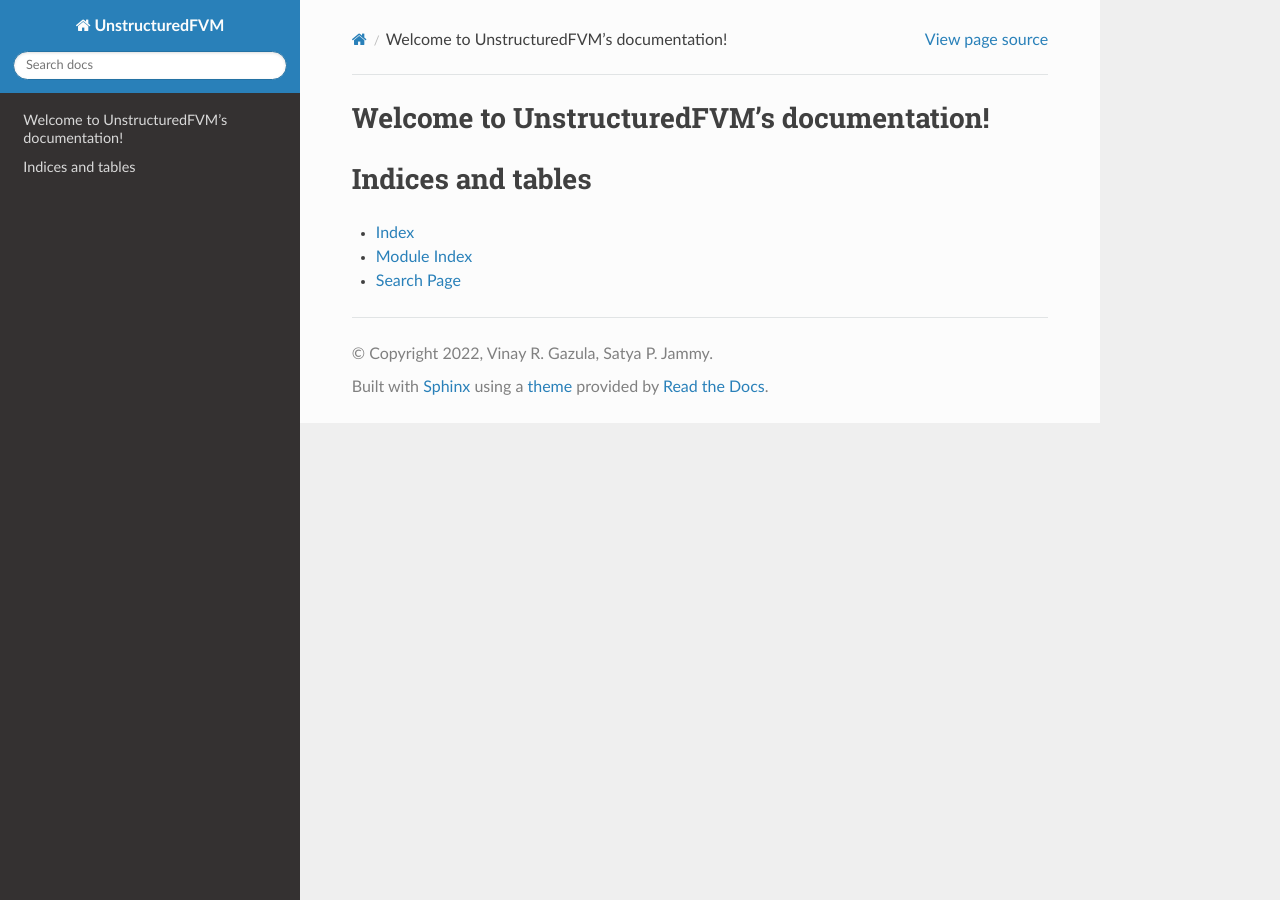
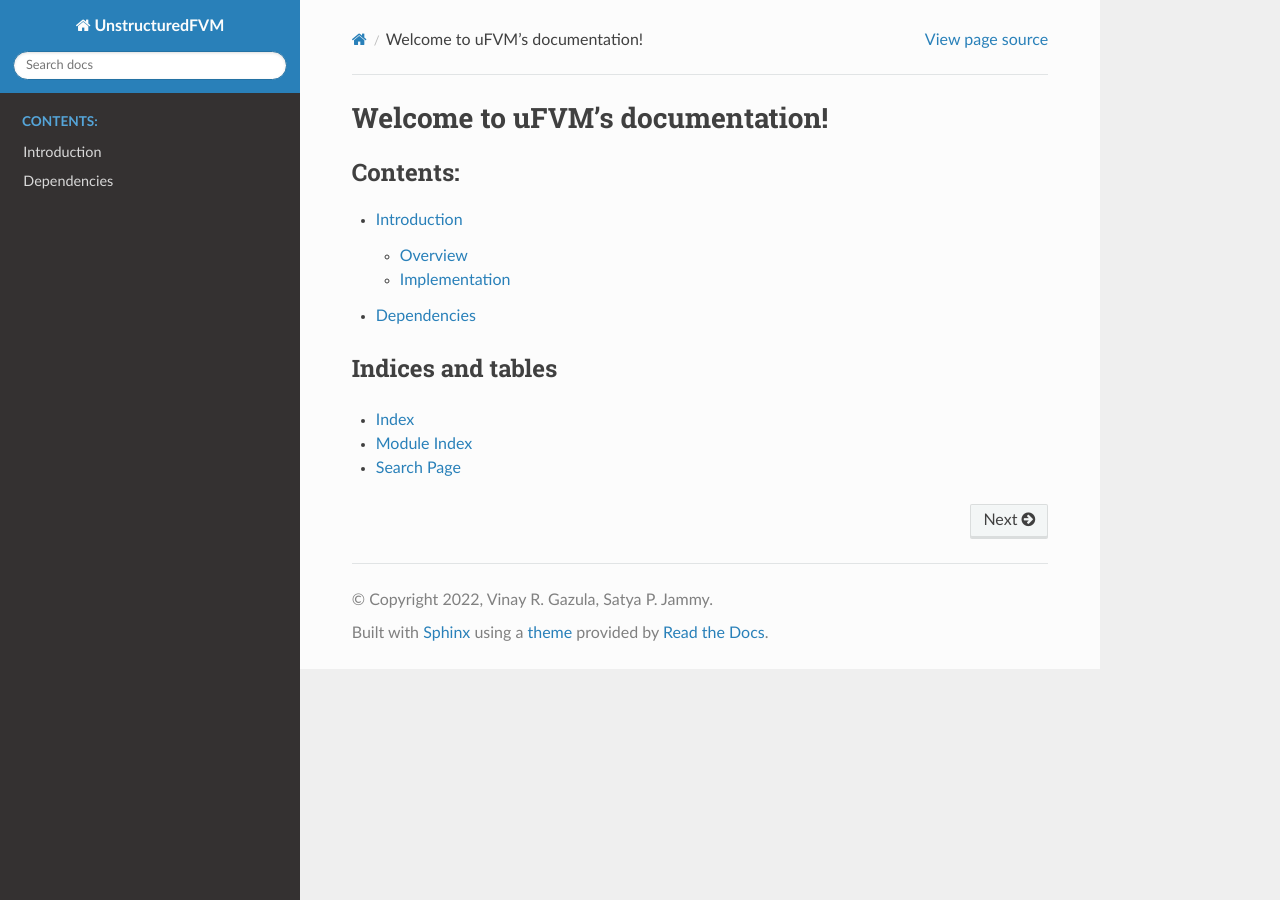
Before and after one commit to UnstructuredFVM/.github, a Sphinx documentation site: the page built from source/index.rst, in a window 1280 px wide. Built offline with Sphinx 7.4.7 and the Read the Docs theme 2.0.0, drawn with Linux system fonts in a browser that asks for light colours.

Commit message:
Added Introduction

```diff
--- a/source/index.rst
+++ b/source/index.rst
@@ -1,14 +1,18 @@
-.. UnstructuredFVM documentation master file, created by
-   sphinx-quickstart on Wed Nov  9 19:16:12 2022.
+.. uFVM documentation master file, created by
+   sphinx-quickstart on Wed Nov  9 14:32:20 2022.
    You can adapt this file completely to your liking, but it should at least
    contain the root `toctree` directive.
 
-Welcome to UnstructuredFVM's documentation!
-===========================================
+================================
+Welcome to uFVM's documentation!
+================================
 
 .. toctree::
    :maxdepth: 2
    :caption: Contents:
+
+   intro
+   setup
 
 
 
--- /dev/null
+++ b/source/setup.rst
@@ -0,0 +1,3 @@
+===============
+Dependencies
+===============
```
Also changed, not shown: source/intro.rst (added, +25 -0 lines).
